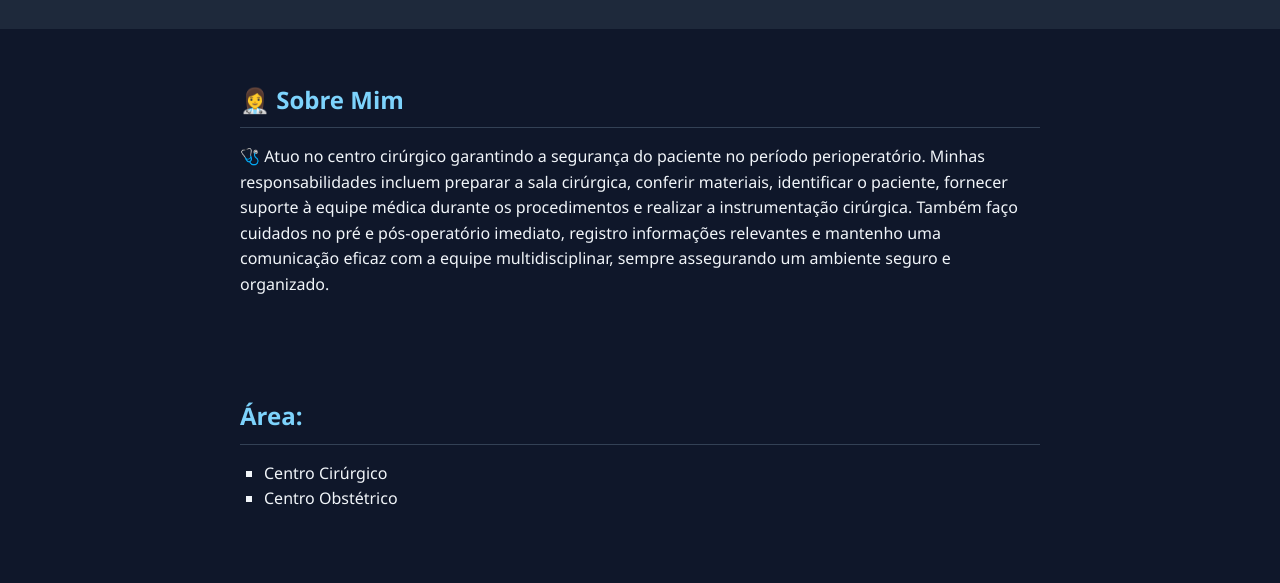
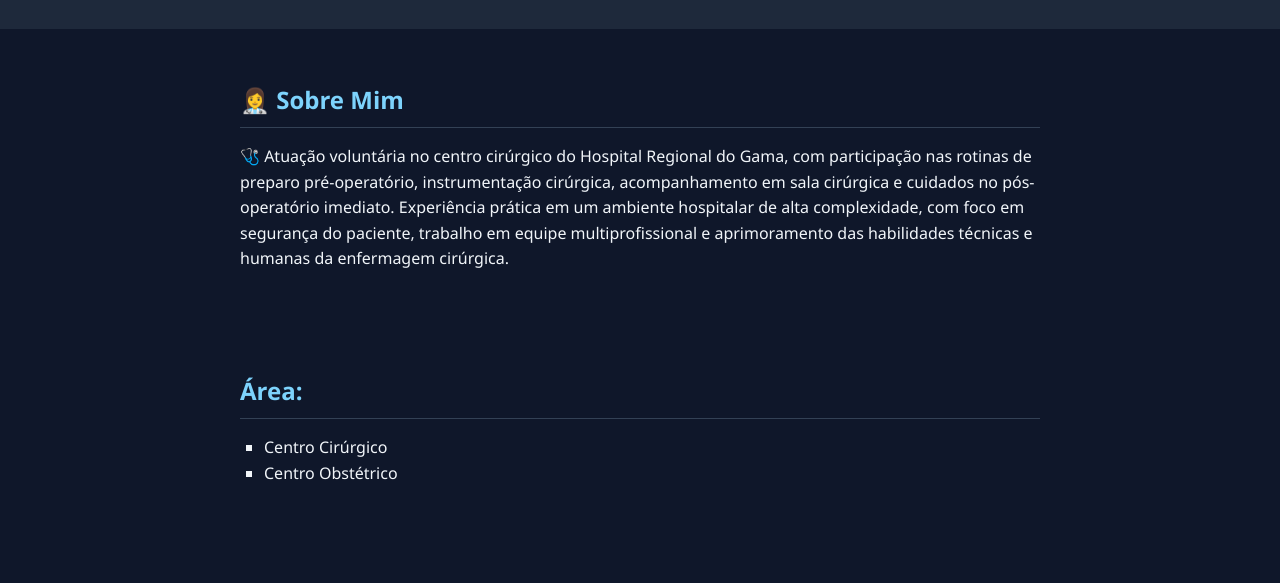
Before and after one commit to Kamilagusmao/winter-log, a plain HTML site: page index.html in a window 1280 px wide. Shown: the part 138-721 px from the top of the page. Drawn offline with Linux system fonts and the light colour scheme.

Commit message:
Update index.html

```diff
--- a/index.html
+++ b/index.html
@@ -15,7 +15,7 @@
 
 <section>
     <h2>👩‍⚕️ Sobre Mim</h2>
-    <p>🩺 Atuo no centro cirúrgico garantindo a segurança do paciente no período perioperatório. Minhas responsabilidades incluem preparar a sala cirúrgica, conferir materiais, identificar o paciente, fornecer suporte à equipe médica durante os procedimentos e realizar a instrumentação cirúrgica. Também faço cuidados no pré e pós-operatório imediato, registro informações relevantes e mantenho uma comunicação eficaz com a equipe multidisciplinar, sempre assegurando um ambiente seguro e organizado.</p>
+    <p>🩺 Atuação voluntária no centro cirúrgico do Hospital Regional do Gama, com participação nas rotinas de preparo pré-operatório, instrumentação cirúrgica, acompanhamento em sala cirúrgica e cuidados no pós-operatório imediato. Experiência prática em um ambiente hospitalar de alta complexidade, com foco em segurança do paciente, trabalho em equipe multiprofissional e aprimoramento das habilidades técnicas e humanas da enfermagem cirúrgica.</p>
 </section>
 
 <section>
```
